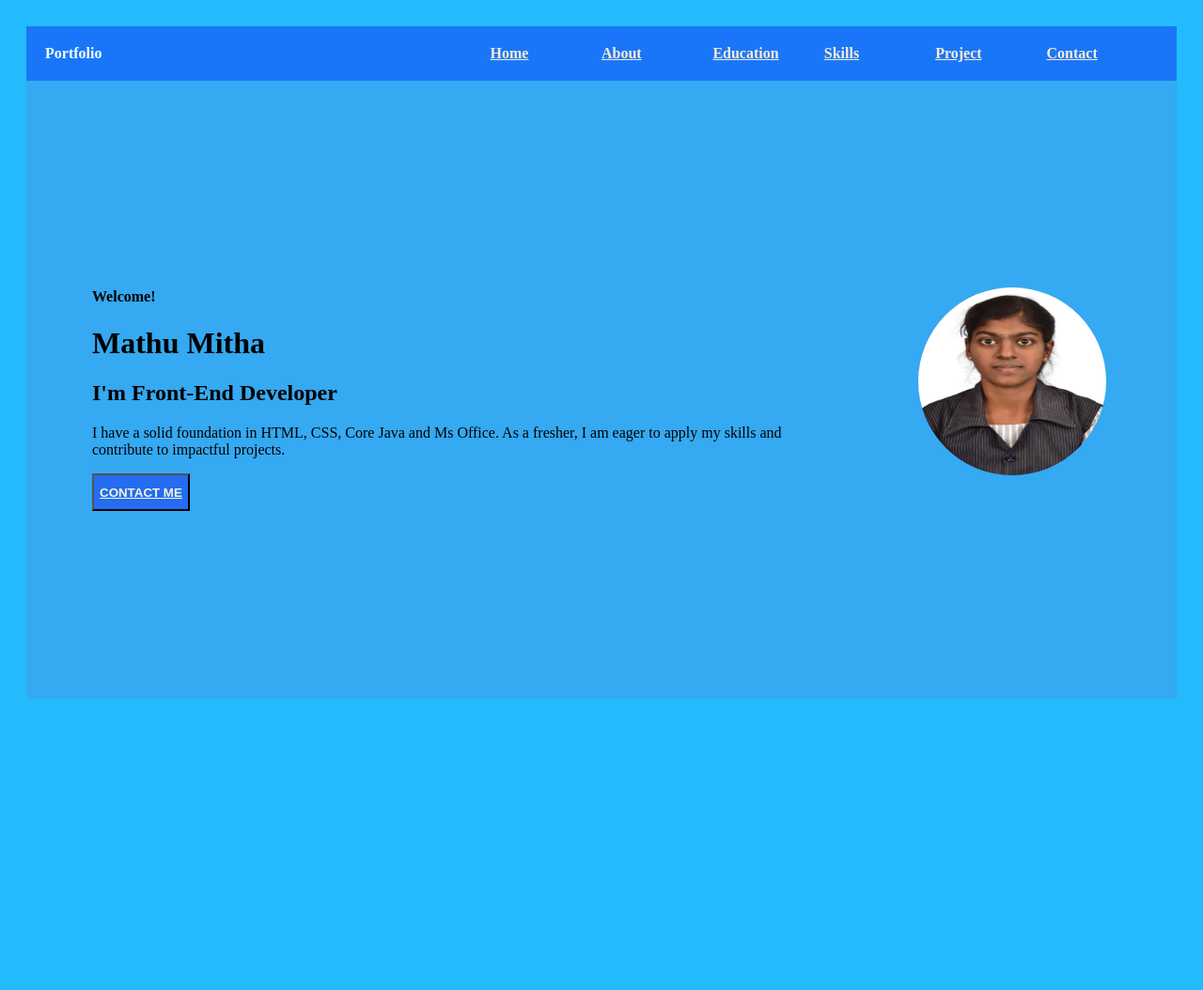
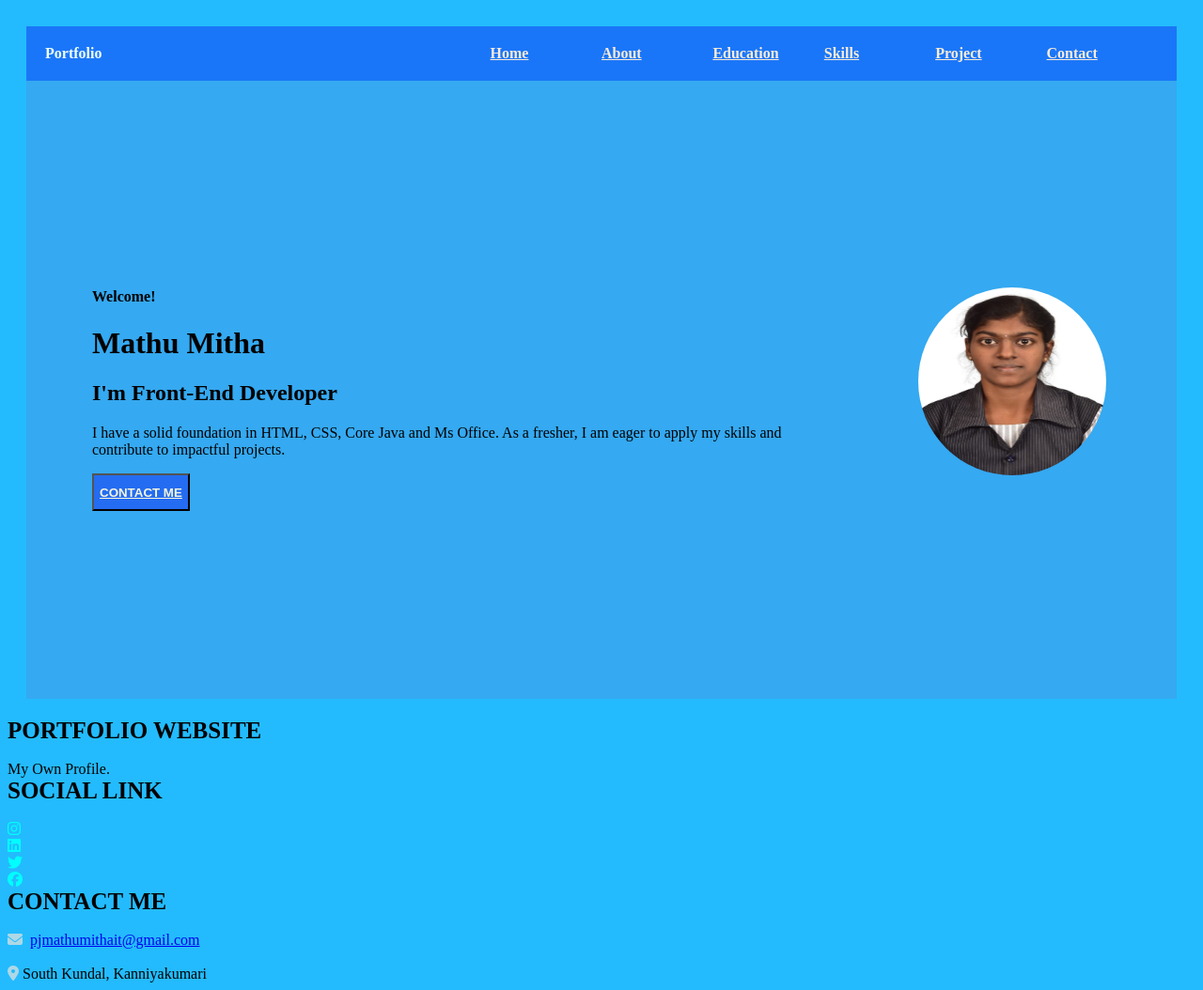
Before and after one commit to Mathu-Mitha-P/Portfolio-Website, a plain HTML site: page PORTFOLIO WEBSITE/index.html in a window 1280 px wide. Shown: the whole page at 94% size. Before the commit the page ends 800 px from the top, so only its background shows below. Drawn offline with Linux system fonts and the light colour scheme.

Commit message:
Update index.html

```diff
--- a/PORTFOLIO WEBSITE/index.html
+++ b/PORTFOLIO WEBSITE/index.html
@@ -5,17 +5,18 @@
     <meta name="viewport" content="width=device-width, initial-scale=1.0">
     <title>Portfolio Website</title>
     <link rel="stylesheet" href="style.css">
+    <link rel="stylesheet" href="https://cdnjs.cloudflare.com/ajax/libs/font-awesome/6.6.0/css/all.min.css" integrity="sha512-Kc323vGBEqzTmouAECnVceyQqyqdsSiqLQISBL29aUW4U/M7pSPA/gEUZQqv1cwx4OnYxTxve5UMg5GT6L4JJg==" crossorigin="anonymous" referrerpolicy="no-referrer" />
 </head>
 <body>
     <div class="container">
         <div class="blue">
             Portfolio
-            <div><a href="" style="color: antiquewhite;">Home</a></div>
+            <div><a href="#" style="color: antiquewhite;">Home</a></div>
             <div><a href="About.html" style="color: antiquewhite;">About</a></div>
             <div><a href="Education.html" style="color: antiquewhite;">Education</a></div>
-            <div><a href="" style="color: antiquewhite;">Skills</a></div>
-            <div><a href="" style="color: antiquewhite;">Project</a></div>
-            <div><a href="" style="color: antiquewhite;">Contact</a></div>
+            <div><a href="Skill.html" style="color: antiquewhite;">Skills</a></div>
+            <div><a href="Project.html" style="color: antiquewhite;">Project</a></div>
+            <div><a href="contact.html" style="color: antiquewhite;">Contact</a></div>
         </div>
         <div class="home">
         <div class="home-info">
@@ -23,11 +24,26 @@
             <h1>Mathu Mitha</h1>
             <h2>I'm Front-End Developer</h2>
             <p>I have a solid foundation in HTML, CSS, Core Java and Ms Office. As a fresher, I am eager to apply my skills and contribute to impactful projects.</p>
-            <button class="button"><a href="" class="sub-button">CONTACT ME</a></button>
+            <button class="button"><a href="contact.html" class="sub-button">CONTACT ME</a></button>
         </div>
         <div class="image"><img src="Mathu Mitha P.jpeg" width="200" height="200px" class="pic"></div>
     </div>
 
 </div>
+<div class="black"><div class="Portfolio"><b style="font-size: 25px;">PORTFOLIO WEBSITE<br></b></br>My Own Profile.
+    <br>
+</div>
+<div class="link"><b style="font-size: 25px;">SOCIAL LINK</b><br><br>
+    <i class="fa-brands fa-instagram"style="color: aqua;"></i><br>
+    <i class="fa-brands fa-linkedin" style="color: aqua;" ></i><br>
+    <i class="fa-brands fa-twitter" style="color: aqua;"></i><br>
+    <i class="fa-brands fa-facebook" style="color: aqua;"></i>
+</div>
+<div class="contact"><b style="font-size: 25px;">CONTACT ME</b><br><br>
+    <i class="fa-solid fa-envelope" style="color: lightblue;"></i>&nbsp;&nbsp;<a href="pjmathumithait@gmail.com">pjmathumithait@gmail.com</a><br><br>
+<i class="fa-solid fa-location-dot" style="color: lightblue;"></i> South Kundal, Kanniyakumari<br>
+</div>
+
+    </div>
 </body>
 </html>
```
